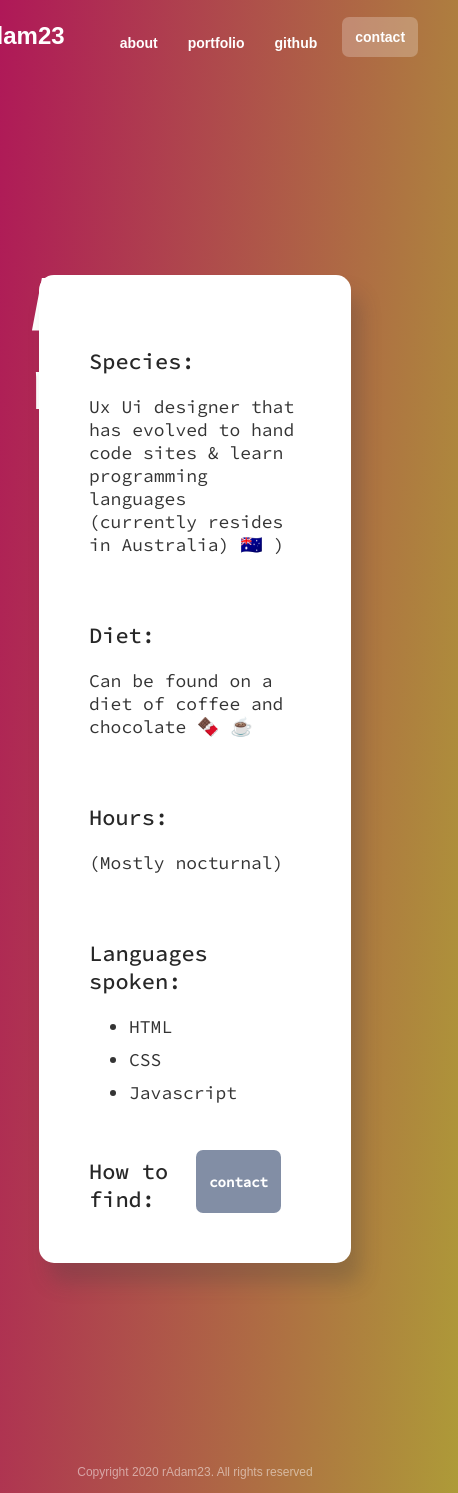
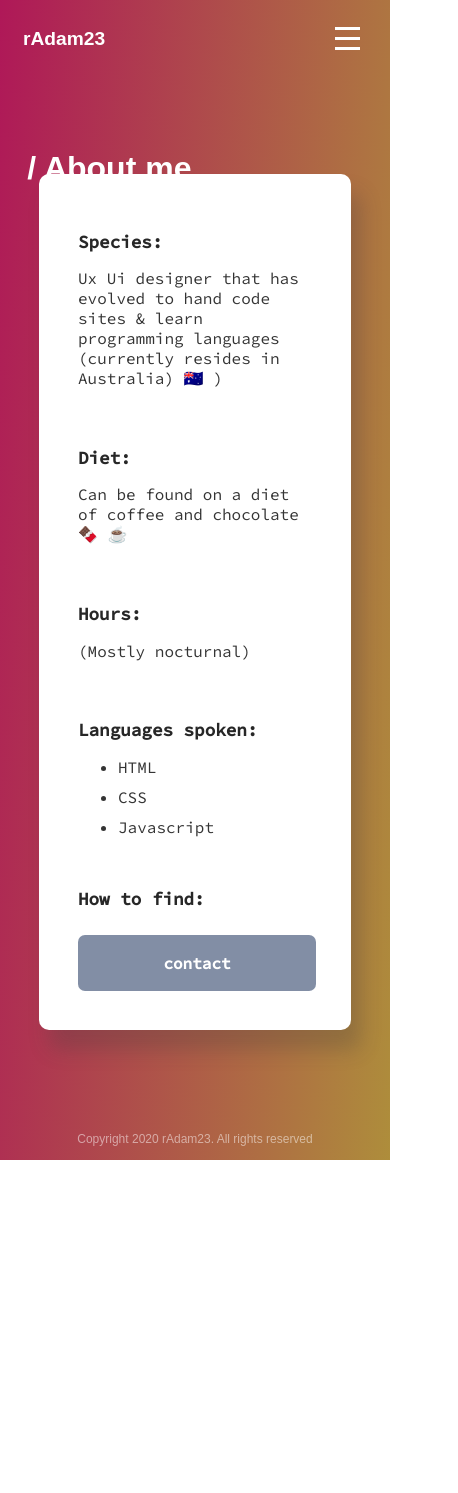
Before and after one commit to rAdam23/rAdam23.github.io, a plain HTML site: page about.html in a window 390 px wide. Shown: the whole page, 458 px wide, since content can reach past the window. After the commit the page ends 1160 px from the top, so only its background shows below. Drawn offline with nearby package versions, Linux system fonts and the light colour scheme.

Commit message:
v.1.0.3 - responsive update
updated mobile responsiveness to site pages

```diff
--- a/about.html
+++ b/about.html
@@ -7,7 +7,7 @@
 
         <!-- VIEWPORT -->
 
-   <!-- <meta name="viewport" content="width=device-width, initial-scale=1"> -->
+        <meta name="viewport" content="width=device-width, initial-scale=1">
 
         <!-- STYLESHEET -->
 
@@ -15,6 +15,13 @@
 
         <!-- FAVICON -->
                 <link rel="icon" href="radam23favicon.svg" sizes="any" type="image/svg+xml">
+
+        <!-- APPLE ICONS --------------->
+
+                <link rel="apple-touch-icon" sizes="57x57" href="images/apple-icon-57x57.png" />
+                <link rel="apple-touch-icon" sizes="114x114" href="images/apple-icon-114x114.png" />
+                <link rel="apple-touch-icon" sizes="72x72" href="images/apple-icon-72x72.png" />
+                <link rel="apple-touch-icon" sizes="144x144" href="images/apple-icon-144x144.png" />
 
         <!-- GRADIENT --------------->
                 <script src="https://cdnjs.cloudflare.com/ajax/libs/jquery/2.0.2/jquery.min.js">
@@ -37,17 +44,18 @@
 
 </head>
 
-
+<!-- END OF HEAD --------------------------------------->
+<!-- END OF HEAD --------------------------------------->
 
 
 <body id="bodyabout">
 
     <div id="gradient"/>
 
-<nav id="navbar">
-        <a href="index.html" id="logolink">rAdam23</a>
+<nav>
+    <a href="index.html" class="logolink">rAdam23</a>
 
-        <div id="navbarlinks">
+        <div class="navbarlinks">
 
                 <a href="about.html" id="aboutlink">about</a>
 
@@ -61,26 +69,31 @@
                 <!--
                 <a href="login.html" id="loginlink">login</a>
                 -->
+        </div>
 
+        <div class="burger">
+            <div class="line1"></div>
+            <div class="line2"></div>
+            <div class="line3"></div>
         </div>
 
 </nav>
 
 
-<section id="herobanner">
-        <p id= "heroText">/ About me</p>
+<section class="herobanner">
+        <p class= "heroText">/ About me</p>
 </section>
 
 
-<section id="section2">
-    <div id= "section2aboutbox">
+<section class="section2">
+    <div class= "section2box">
         <p id="aboutTextTitle">Species:</p>
-        <p id="aboutText">Ux Ui designer that has evolved to hand code sites & learn programming languages (currently resides in Australia)<span id="emoji"> &#x1F1E6;&#x1F1FA;</span> )
-        </p>
+            <p id="aboutText">Ux Ui designer that has evolved to hand code sites & learn programming languages (currently resides in Australia)<span id="emoji"> &#x1F1E6;&#x1F1FA;</span> )</p>
         <br>
             <p id="aboutTextTitle">Diet:</p>
             <p id="aboutText">Can be found on a diet of coffee and chocolate <span id="emoji"> &#127851; &#x2615;</span></p>
-        <br><p id="aboutTextTitle">Hours:</p>
+        <br>
+            <p id="aboutTextTitle">Hours:</p>
             <p id="aboutText">(Mostly nocturnal)</p>
         <br>
             <p id="aboutTextTitle">Languages spoken:</p>
@@ -90,13 +103,18 @@
                 <li>Javascript</li>
             </ul>
         <br>
-        <div id="howtofindbox"><div id="aboutTextTitle">How to find:</div>
-        <a href="contact.html" id="aboutcontactlink">contact</a>
+            <div id="aboutTextTitle">How to find:</div>
+        <br>
+        <a href="contact.html" id="contactMeButton">
+            <div>
+                <p>contact</p>
+            </div>
+        </a>
     </div>
     </section>
 
 
-<section id="footerblock">
+<section class="footerBlock">
 <p id="footertext">Copyright 2020 rAdam23. All rights reserved</p>
 
 </section>
--- a/main.css
+++ b/main.css
@@ -84,66 +84,7 @@
 
 @media screen and (min-width: 800px) {
 
-#heroText{
-    color: rgb(255, 255, 255);
-    font-weight: 600;
-    font-size: 82px;
-    margin-top: 200px;
-    margin-left: 8%;
-    font-size-adjust: auto;
-}
-
-}
-
-
-
-
-
-/* ---- GLOBAL STYLES  (TABLET) MAX 800PX -------- */
-
-@media screen and (max-width: 800px) {
-
-#heroText{
-    color: rgb(255, 255, 255);
-    font-weight: 600;
-    font-size: 70px;
-    margin-top: 200px;
-    margin-left: 8%;
-    border-radius: 15px;
-    font-size-adjust: auto;
-}
-
-}
-
-
-
-
-
-/* ---- GLOBAL STYLES  (MOBILE) MAX 300PX -------- */
-
-@media screen and (max-width: 800px) {
-
-#heroText{
-    color: rgb(255, 255, 255);
-    font-weight: 600;
-    font-size: 70px;
-    margin-top: 200px;
-    margin-left: 8%;
-    border-radius: 15px;
-    font-size-adjust: auto;
-}
-
-}
-
-
-
-
-/* <----------------------------------------> */
-
-/* ---- STYLES TO BE ADDED TO GLOBAL -------- */
-
-
-#navbar{
+nav{
     display: flex;
     align-content: center;
     color: #ffff;
@@ -153,7 +94,17 @@
     justify-content: center;
 }
 
-#logolink{
+.navbarlinks{
+    display: flex;
+    flex-direction: row;
+    margin-left: 40px;
+    padding-right:20px;
+    text-align: center;
+    align-content: center;
+    margin-top: 5px;
+}
+
+.logolink{
     padding-left: 30px;
     padding-top: 4px;
     font-weight: 600;
@@ -164,6 +115,289 @@
     font-size: 24px;
     margin-top: 10px;
 }
+
+.burger{
+    display: none;
+}
+
+.herobanner{
+    height: 140px;
+    width: 100vw;
+    justify-content: left;
+    align-content: center;
+}
+
+.heroText{
+    color: rgb(255, 255, 255);
+    font-weight: 600;
+    font-size: 82px;
+    margin-top: 200px;
+    margin-left: 8%;
+    font-size-adjust: auto;
+}
+
+.section2{
+    min-height: auto;
+    height: auto;
+    width: 100vw;
+    display: flex;
+    flex-direction: row;
+    align-content: center;
+    justify-content: center;
+}
+
+#heroimgbox{
+    background-color: black;
+    border-radius: 15px;
+    height: 500px;
+    width: 70%;
+    margin-top: 100px;
+    margin-left: -200px;
+    overflow: hidden;
+    background-image: url(radam23home.png);
+    background-size:cover;
+    background-repeat: no-repeat;
+    box-shadow: 10px 20px 20px rgba(60, 60, 60, 0.26);
+}
+
+.section2box{
+    height: auto;
+    width: 80%;
+    box-sizing: border-box;
+    display: flex;
+    flex-direction: column;
+    overflow: hidden;
+    border-radius: 15px;
+    background-color: white;
+    box-shadow: 10px 20px 20px rgba(60, 60, 60, 0.26);
+    margin-top: 70px;
+    font-family: 'Source Code Pro';
+    font-size: 20px;
+    color: #191919;
+    padding: 50px;
+}
+
+#footerblock{
+    display: flex;
+    flex-direction: row;
+    height: 40px;
+    width: auto;
+    flex-shrink:auto;
+    color: white;
+    display: flex;
+    justify-content: center;
+    margin-top: 190px;
+}
+
+.footerBlock{
+    display: flex;
+    flex-direction: row;
+    height: 40px;
+    width: auto;
+    flex-shrink:auto;
+    color: white;
+    display: flex;
+    justify-content: center;
+    margin-top: 90px;
+}
+
+#aboutTextTitle {
+    font-weight: 500;
+    font-size: 22px;
+    color: #272727;
+}
+
+#aboutText{
+    font-weight: 400;
+    font-size: 18px;
+    color: #343434;
+    margin-top: -2px;
+}
+
+#contactMeButton{
+    font-size: 1rem;
+    text-align: center;
+    justify-content: left;
+    width: 20%;
+    font-weight: 600;
+    border-color: black;
+    border-radius: 7px;
+    border-style: solid;
+    border-width: 0px;
+    padding: 2px;
+    color: #ffffff;
+    background-color: rgba(57, 77, 113, 0.63);
+    text-decoration: none;
+}
+
+
+}
+
+
+
+/* ---- GLOBAL STYLES (MOBILE)  MAX 800PX -------- */
+
+@media screen and (max-width: 800px) {
+
+body{
+    overflow-x: hidden;
+}
+
+nav{
+    display: flex;
+    align-content: center;
+    color: #ffff;
+    flex-direction: row;
+    background-color: none;
+    padding: 8px;
+    justify-content: center;
+}
+
+.logolink{
+    padding-left: 15px;
+    font-weight: 600;
+    font-family: sans-serif;
+    flex-grow:4;
+    color: white;
+    text-decoration: none;
+    font-size: 1.2rem;
+    margin-top: 20px;
+}
+
+.navbarlinks{
+    display:none;
+}
+
+.burger{
+    margin-top: 12px;;
+    padding-right: 15px;;
+}
+
+.line1, .line2, .line3{
+    width: 25px;
+    height: 3px;
+    margin: 7px;
+    background-color: white;
+}
+
+.herobanner{
+    height: 10vw;
+    width: 100vw;
+    justify-content: left;
+    align-content: center;
+}
+
+.heroText{
+    color: rgb(255, 255, 255);
+    font-weight: 600;
+    font-size: 2.0rem;
+    margin-top: 85px;
+    margin-left: 7%;
+    font-size-adjust: auto;
+    margin-bottom: 10px;
+}
+
+.section2{
+    min-height: auto;
+    height: auto;
+    width: 100vw;
+    display: flex;
+    flex-direction: row;
+    align-content: center;
+    justify-content: center;
+}
+
+#heroimgbox{
+    height: 65vh;
+    width: 75%;
+    background-color: black;
+    border-radius: 10px;
+    margin-top: 70px;
+    margin-left: 0px;
+    overflow: hidden;
+    background-image: url(radam23home.png);
+    background-size:310%;
+    background-repeat: no-repeat;
+    box-shadow: 10px 20px 20px rgba(60, 60, 60, 0.26);
+}
+
+.section2box{
+    height: auto;
+    width: 80%;
+    box-sizing: border-box;
+    display: flex;
+    flex-direction: column;
+    overflow: hidden;
+    border-radius: 10px;
+    background-color: white;
+    box-shadow: 10px 20px 20px rgba(60, 60, 60, 0.26);
+    margin-top: 70px;
+    font-family: 'Source Code Pro';
+    font-size: 20px;
+    color: #191919;
+    padding: 10%;
+}
+
+.footerBlock{
+    display: flex;
+    flex-direction: row;
+    height: 40px;
+    width: auto;
+    flex-shrink:auto;
+    color: white;
+    display: flex;
+    justify-content: center;
+    margin-top: 90px;
+}
+
+
+#aboutTextTitle {
+    font-weight: 600;
+    font-size: 1.1rem;
+    color: #272727;
+}
+
+#aboutText{
+    font-weight: 400;
+    font-size: 1rem;
+    color: #343434;
+    margin-top: -2px;
+}
+
+#contactMeButton{
+    font-size: 1rem;
+    text-align: center;
+    justify-content: center;
+    width: 100%;
+    font-weight: 600;
+    border-color: black;
+    border-radius: 7px;
+    border-style: solid;
+    border-width: 0px;
+    padding: 2px;
+    color: #ffffff;
+    background-color: rgba(57, 77, 113, 0.63);
+    text-decoration: none;
+    margin-left: auto;
+    margin-right: auto;
+}
+
+
+
+}
+
+
+
+
+
+
+
+/* <----------------------------------------> */
+/* <----------------------------------------> */
+/* <----------------------------------------> */
+/* <----------------------------------------> */
+/* <----------------------------------------> */
+/* ---- STYLES TO BE ADDED TO GLOBAL -------- */
 
 #returnBackLink{
     margin-left: 12px;
@@ -200,16 +434,6 @@
     margin-top: 10px;
 }
 
-#navbarlinks{
-    display: flex;
-    flex-direction: row;
-    margin-left: 40px;
-    padding-right:20px;
-    text-align: center;
-    align-content: center;
-    margin-top: 5px;
-
-}
 
 #codelink, #aboutlink, #githublink, #portfoliolink, #loginlink {
     padding-top: 16px;
@@ -286,7 +510,7 @@
 
 
 
-/* <-----  PORTFOLIO (DESKTOP) MIN-WIDTH 800PX -----------------> */
+/* <-----  PORTFOLIO (DESKTOP) MIN-WIDTH 800PX -------------> */
 
 @media screen and (min-width: 800px) {
 
@@ -347,10 +571,11 @@
 }
 
 
-/* <-----  PORTFOLIO (MOBILE) MAX-WIDTH 800PX -----------------> */
+/* <-----  PORTFOLIO (MOBILE) MAX-WIDTH 800PX --------------> */
 
 
 @media screen and (max-width: 800px) {
+
 
 
 #section2portfolio{
@@ -408,91 +633,11 @@
 
 
 
-#section2{
-    min-height: 900px;
-    height:auto;
-    width: 100vw;
-    display: flex;
-    align-content: center;
-    justify-content: center;
-}
-
-
-
-#heroimgbox{
-    background-color: black;
-    border-radius: 15px;
-    height: 500px;
-    width: 70%;
-    margin-top: 100px;
-    margin-left: 100px;
-    overflow: hidden;
-    background-image: url(radm23home.png);
-    background-size:cover;
-    background-repeat: no-repeat;
-    box-shadow: 10px 20px 20px rgba(60, 60, 60, 0.26);
-}
-
-#heroimgbox{
-    background-color: black;
-    border-radius: 15px;
-    height: 500px;
-    width: 70%;
-    margin-top: 100px;
-    margin-left: 100px;
-    overflow: hidden;
-    background-image: url(radm23home.png);
-    background-size:cover;
-    background-repeat: no-repeat;
-    box-shadow: 10px 20px 20px rgba(60, 60, 60, 0.26);
-    animation-delay: 1s;
-    flex-shrink: 1;
-
-}
-
-#section2aboutbox, #section2codebox {
-    height: auto;
-    width: 80%;
-    box-sizing: border-box;
-    display: flex;
-    flex-direction: column;
-    overflow: hidden;
-    border-radius: 15px;
-    background-color: white;
-    box-shadow: 10px 20px 20px rgba(60, 60, 60, 0.26);
-    margin-top: 70px;
-    font-family: 'Source Code Pro';
-    font-size: 20px;
-    color: #191919;
-    padding: 50px;
-}
-
-
-
-#aboutTextTitle {
-    font-weight: 500;
-    font-size: 22px;
-    color: #272727;
-}
-
-#aboutText{
-    font-weight: 400;
-    font-size: 18px;
-    color: #343434;
-    margin-top: -2px;
-}
-
-#footerblock{
-    display: flex;
-    flex-direction: row;
-    height: 40px;
-    width: auto;
-    flex-shrink:auto;
-    color: white;
-    display: flex;
-    justify-content: center;
-    margin-top: 190px;
-}
+
+
+
+
+
 
 
 #footertext{
@@ -597,7 +742,6 @@
     margin-top: -7px;
     margin-left: 10px;
     margin-right: 20px;
-
 }
 
 #aboutcontactlink:hover{
@@ -1193,12 +1337,6 @@ li{
 @media screen and (min-width: 800px) {
 
 
-#herobanner{
-    height: 140px;
-    width: 100vw;
-    justify-content: left;
-    align-content: center;
-}
 
 #section2Content {
     min-height: auto;
@@ -1371,12 +1509,6 @@ li{
 @media screen and (max-width: 800px) {
 
 
-#herobanner{
-    height: 140px;
-    width: 100vw;
-    justify-content: left;
-    align-content: center;
-}
 
 #section2Content {
     min-height: auto;
@@ -1410,7 +1542,6 @@ li{
     display: block;
     flex-direction: column;
     margin-top: 20px;
-    vertical-align: top;
     align-items: center;
     background-color: white;
 }
```
Also changed, not shown: code.html (+4 -4 lines), contact.html (+9 -4 lines), index.html (+13 -10 lines), portfolio.html (+9 -4 lines), rmit.html (+11 -6 lines), walleybanque.html (+10 -5 lines), radam23home.png (added), 1 other file. Lines whose indentation alone changed are shown as unchanged.
